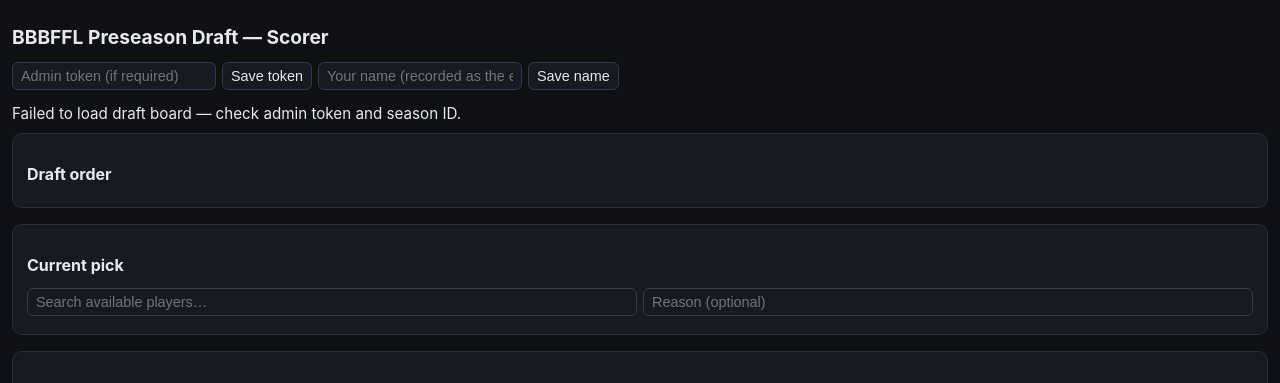
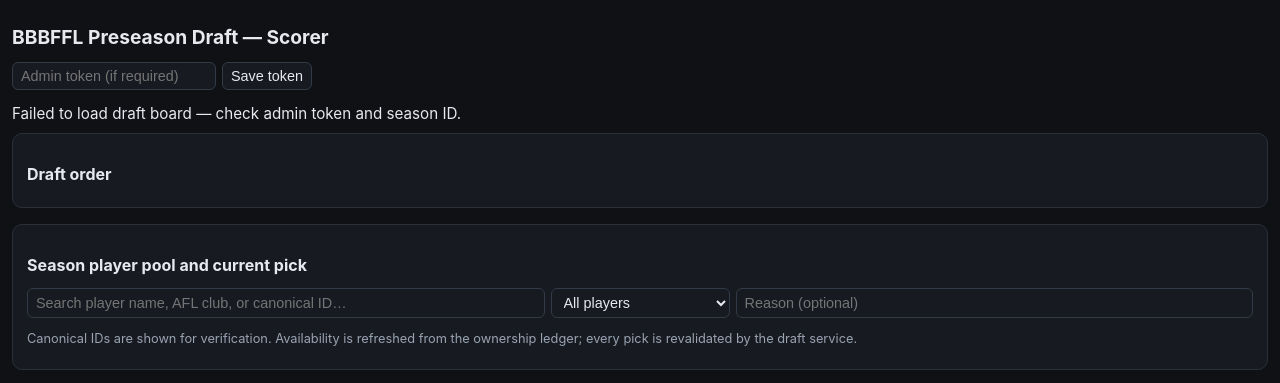
Before and after one commit to JustPlausible/BBBFFL_Scoring, a FastAPI app: page /admin/draft/1 in a window 1280 px wide. Shown: the top 383 px of the page. Run offline with FastAPI, Linux system fonts and the light colour scheme.

Commit message:
Build season player pool browser

```diff
--- a/bbbffl_app/app/routes/draft.py
+++ b/bbbffl_app/app/routes/draft.py
@@ -11,12 +11,10 @@ mutating endpoint here is a thin translation from an HTTP request to one
 response from the database on every request -- a browser reload always
 reflects authoritative persisted state, never reconstructed client state.
 
-Scorer proxy entry: `PickRequest.scorer_name` (optional, free text) is
-recorded as the audited actor's `actor_id` with `actor_role="scorer"` --
-*never* as the receiving `season_entry_id`, which is a separate, always-
-required field. This is what lets the audit trail distinguish "which
-BBBFFL entry received the player" from "which human scorer entered the
-selection" (see docs/scorer-draft-workflow.md's "Proxy picks" section).
+Authenticated operators use issue #107's active role and represented-entry
+context, with their stable coach identity recorded as the audit actor.  The
+older shared-token API may still supply `PickRequest.scorer_name` as its
+transitional audit label; it is never an entry or ownership identifier.
 
 Reopening a finalized draft is deliberately not an ordinary one-click
 control (see `DraftRepository.reopen`'s docstring): `/reopen` requires the
@@ -33,6 +31,12 @@ from fastapi.templating import Jinja2Templates
 from pydantic import BaseModel
 
 from app.audit import ActorContext
+from app.authorization import (
+    Principal,
+    require_capability,
+    require_entry_context,
+    require_role_covers_season,
+)
 from app.config import BASE_DIR
 from app.routes.admin import require_admin
 
@@ -70,6 +74,16 @@ class ReopenRequest(BaseModel):
 
 def _scorer_actor(scorer_name: str | None) -> ActorContext:
     return ActorContext(actor_type="anonymous_operator", actor_id=scorer_name, actor_role="scorer")
+
+
+def _pick_actor(principal: Principal, legacy_scorer_name: str | None) -> ActorContext:
+    if principal.coach_id is not None:
+        return ActorContext(
+            actor_type="coach_identity",
+            actor_id=principal.coach_id,
+            actor_role=principal.role.value,
+        )
+    return _scorer_actor(legacy_scorer_name)
 
 
 def _team_name(request: Request, entry_id: str, cache: dict) -> str:
@@ -133,24 +147,69 @@ def _board(request: Request, season_id: str) -> dict:
     }
 
 
-@router.get("/{season_id}/board", dependencies=[Depends(require_admin)])
-def board(season_id: str, request: Request):
+def _authorise_season(request: Request, principal: Principal, season_id: str):
+    require_role_covers_season(request, principal, season_id)
+
+
+@router.get("/{season_id}/board")
+def board(
+    season_id: str,
+    request: Request,
+    principal: Principal = Depends(require_capability("draft.participate")),
+):
+    _authorise_season(request, principal, season_id)
     return _board(request, season_id)
 
 
-@router.get("/{season_id}/available-players", dependencies=[Depends(require_admin)])
-def available_players(season_id: str, request: Request, q: str | None = None, limit: int = 50):
+@router.get("/{season_id}/available-players")
+def available_players(
+    season_id: str,
+    request: Request,
+    q: str | None = None,
+    limit: int = 50,
+    principal: Principal = Depends(require_capability("player_pool.read")),
+):
+    _authorise_season(request, principal, season_id)
     players = request.app.state.player_pool.search_available(season_id, q, limit)
     return [dataclasses.asdict(player) for player in players]
 
 
-@router.post("/{season_id}/pick", dependencies=[Depends(require_admin)])
-def submit_pick(season_id: str, payload: PickRequest, request: Request):
+@router.get("/{season_id}/players")
+def player_pool(
+    season_id: str,
+    request: Request,
+    q: str | None = None,
+    availability: str | None = None,
+    limit: int = 200,
+    principal: Principal = Depends(require_capability("player_pool.read")),
+):
+    _authorise_season(request, principal, season_id)
+    availability = availability or None
+    if availability not in (None, "available", "owned", "unresolved"):
+        raise HTTPException(status_code=400, detail="availability must be available, owned, or unresolved")
+    return [
+        dataclasses.asdict(item)
+        for item in request.app.state.player_pool.browse(season_id, q, availability, min(limit, 500))
+    ]
+
+
+@router.post("/{season_id}/pick")
+def submit_pick(
+    season_id: str,
+    payload: PickRequest,
+    request: Request,
+    principal: Principal = Depends(require_capability("draft.participate")),
+):
+    _authorise_season(request, principal, season_id)
+    # Authenticated #107 sessions must use their represented entry. Keep the
+    # established shared-token compatibility path, which has no coach/session.
+    if principal.coach_id is not None:
+        require_entry_context(request, principal, payload.season_entry_id)
     request.app.state.draft.execute_pick(
         season_id,
         payload.season_entry_id,
         payload.season_player_id,
-        actor=_scorer_actor(payload.scorer_name),
+        actor=_pick_actor(principal, payload.scorer_name),
         reason=payload.reason or "draft selection",
     )
     return _board(request, season_id)
@@ -194,5 +253,10 @@ def reopen(season_id: str, payload: ReopenRequest, request: Request):
 
 
 @page_router.get("/admin/draft/{season_id}", response_class=HTMLResponse)
-def draft_page(season_id: str, request: Request):
+def draft_page(
+    season_id: str,
+    request: Request,
+    principal: Principal = Depends(require_capability("player_pool.read")),
+):
+    _authorise_season(request, principal, season_id)
     return templates.TemplateResponse(request, "draft.html", {"season_id": season_id})
--- a/bbbffl_app/app/templates/draft.html
+++ b/bbbffl_app/app/templates/draft.html
@@ -33,6 +33,11 @@
   .search-row { display: flex; gap: 6px; margin-bottom: 8px; flex-wrap: wrap; }
   .search-row input[type=text] { flex: 1; min-width: 160px; }
   .player-row { display: flex; justify-content: space-between; align-items: center; padding: 4px 0; border-bottom: 1px solid #2a2f3a; }
+  .player-details { display: grid; grid-template-columns: minmax(180px, 1fr) minmax(120px, .5fr) minmax(150px, .7fr); gap: 8px; align-items: center; flex: 1; }
+  .state-available { color: #75d384; }
+  .state-owned { color: #f0c36a; }
+  .state-unresolved { color: #ff8080; font-weight: 600; }
+  .diagnostic { color: #ff9c9c; font-size: .75rem; }
   .danger-zone { margin-top: 24px; padding: 12px; border: 1px solid #a53a3a; border-radius: 10px; }
   .danger-zone summary { cursor: pointer; color: #e07a3f; }
   .muted { color: #9aa3b2; font-size: 0.8rem; }
@@ -46,8 +51,6 @@
   <div class="token-bar">
     <input type="password" id="token" placeholder="Admin token (if required)">
     <button id="save-token">Save token</button>
-    <input type="text" id="scorer-name" placeholder="Your name (recorded as the entering scorer)">
-    <button id="save-scorer">Save name</button>
   </div>
   <div id="status-line">Loading…</div>
 
@@ -57,12 +60,19 @@
   </div>
 
   <div class="block" id="current-pick-block">
-    <h2>Current pick</h2>
+    <h2>Season player pool and current pick</h2>
     <div class="current-pick" id="current-pick"></div>
     <div class="search-row">
-      <input type="text" id="player-search" placeholder="Search available players…">
+      <input type="text" id="player-search" placeholder="Search player name, AFL club, or canonical ID…" aria-label="Search season player pool">
+      <select id="availability-filter" aria-label="Filter by ownership state">
+        <option value="">All players</option>
+        <option value="available">Available</option>
+        <option value="owned">Owned</option>
+        <option value="unresolved">Unresolved / ineligible</option>
+      </select>
       <input type="text" id="pick-reason" placeholder="Reason (optional)">
     </div>
+    <p class="muted">Canonical IDs are shown for verification. Availability is refreshed from the ownership ledger; every pick is revalidated by the draft service.</p>
     <div id="player-results"></div>
   </div>
 
@@ -114,16 +124,11 @@ const SEASON_ID = {{ season_id | tojson }};
 const API = `/api/admin/draft/${SEASON_ID}`;
 
 function getToken() { return localStorage.getItem('bbbffl_admin_token') || ''; }
-function getScorerName() { return localStorage.getItem('bbbffl_scorer_name') || ''; }
 
 document.getElementById('token').value = getToken();
 document.getElementById('save-token').onclick = () => {
   localStorage.setItem('bbbffl_admin_token', document.getElementById('token').value);
   refresh();
-};
-document.getElementById('scorer-name').value = getScorerName();
-document.getElementById('save-scorer').onclick = () => {
-  localStorage.setItem('bbbffl_scorer_name', document.getElementById('scorer-name').value);
 };
 
 async function api(path, body) {
@@ -224,19 +229,23 @@ async function renderPlayers(query) {
     results.innerHTML = '';
     return;
   }
-  const players = await api(`${API}/available-players?q=${encodeURIComponent(query || '')}`);
+  const filter = document.getElementById('availability-filter').value;
+  const players = await api(`${API}/players?q=${encodeURIComponent(query || '')}&availability=${encodeURIComponent(filter)}`);
   results.innerHTML = players.map(p => `
     <div class="player-row">
-      <span>${escapeHtml(p.display_name)}${p.afl_team_name ? ` <span class="muted">(${escapeHtml(p.afl_team_name)})</span>` : ''}</span>
-      <button class="primary pick-btn" data-player="${p.season_player_id}">Draft for ${escapeHtml(board.current_pick.current_team_name)}</button>
+      <div class="player-details">
+        <span><strong>${escapeHtml(p.display_name || 'Name unavailable')}</strong><br><span class="muted">Canonical AFL ID ${escapeHtml(p.canonical_player_id)}</span></span>
+        <span>${p.afl_team_name ? escapeHtml(p.afl_team_name) : '<span class="diagnostic">AFL club unavailable</span>'}</span>
+        <span class="state-${escapeHtml(p.availability)}">${p.availability === 'owned' ? `Owned — ${escapeHtml(p.owner_team_name || p.owner_season_entry_id)}` : p.availability === 'available' ? 'Available' : 'Unresolved / not selectable'}${p.diagnostic ? `<br><span class="diagnostic">${escapeHtml(p.diagnostic)}</span>` : ''}</span>
+      </div>
+      ${p.availability === 'available' ? `<button class="primary pick-btn" data-player="${escapeHtml(p.season_player_id)}">Draft for ${escapeHtml(board.current_pick.current_team_name)}</button>` : ''}
     </div>
-  `).join('') || '<p class="muted">No matching available players.</p>';
+  `).join('') || '<p class="muted">No matching season players.</p>';
   document.querySelectorAll('.pick-btn').forEach(btn => {
     btn.onclick = () => {
       api(`${API}/pick`, {
         season_entry_id: board.current_pick.current_season_entry_id,
         season_player_id: btn.dataset.player,
-        scorer_name: getScorerName() || null,
         reason: document.getElementById('pick-reason').value || null,
       }).then(refresh);
     };
@@ -247,6 +256,9 @@ let searchTimer = null;
 document.getElementById('player-search').oninput = (e) => {
   clearTimeout(searchTimer);
   searchTimer = setTimeout(() => renderPlayers(e.target.value), 200);
+};
+document.getElementById('availability-filter').onchange = () => {
+  renderPlayers(document.getElementById('player-search').value);
 };
 
 document.getElementById('pause-btn').onclick = () => {
```
Also changed, not shown: bbbffl_app/app/player_pool.py (+70 -0 lines), bbbffl_app/tests/test_scorer_draft_workflow.py (+49 -3 lines).
